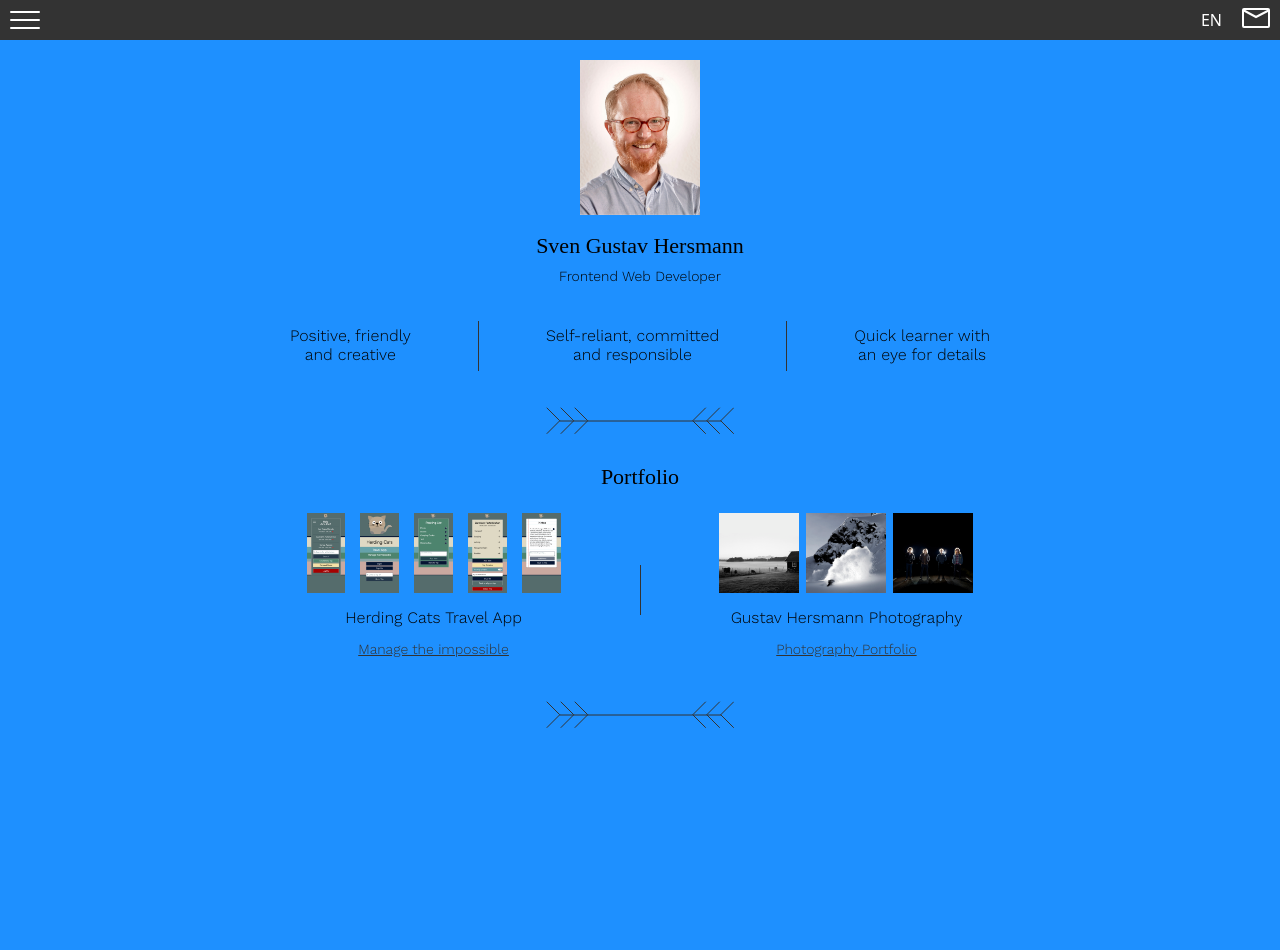
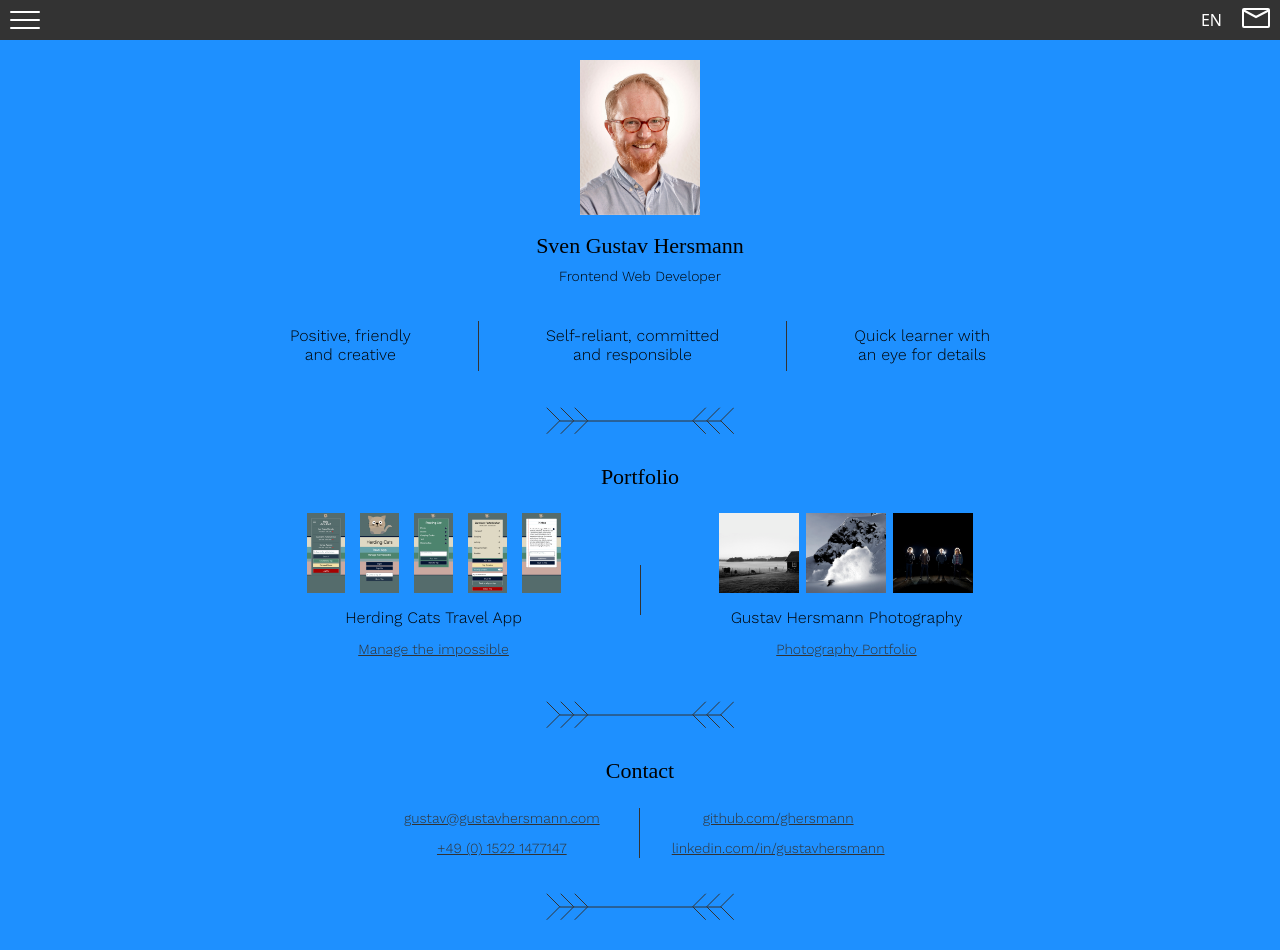
Before and after one commit to ghersmann/cv-v2, a Vue app: page / in a window 1280 px wide. Before the commit the page ends 800 px from the top, so only its background shows below. Built offline with nearby package versions, Linux system fonts and the light colour scheme; a web font is replaced by a local one.

Commit message:
Added contact information

```diff
--- a/src/assets/main.css
+++ b/src/assets/main.css
@@ -83,11 +83,16 @@ a {
   margin: 3rem auto;
 }
 
+ul {
+  list-style: none;
+}
+
 @media screen and (min-width: 600px) {
   html {
     background-color: hotpink;
   }
-  .pitch-grid-column {
+  .pitch-grid-column,
+  .contact-grid-column {
     display: flex;
     justify-content: space-around;
     align-items: center;
@@ -125,7 +130,8 @@ a {
     max-width: 70rem;
   }
 
-  .project-portfolio {
+  .project-portfolio,
+  .contact-component {
     margin: 0 auto;
     max-width: 80rem;
   }
--- /dev/null
+++ b/src/components/ContactComponent.vue
@@ -0,0 +1,47 @@
+<template>
+  <article class="contact-component">
+    <h1>Contact</h1>
+    <section class="contact-grid-column">
+      <ul class="contact-item">
+        <li><a href="mailto:gustav@gustavhersmann.com">gustav@gustavhersmann.com</a></li>
+        <li><a href="tel:+4915221477147">+49 (0) 1522 1477147</a></li>
+      </ul>
+      <div class="line"></div>
+      <ul class="contact-item">
+        <li><a href="https://github.com/ghersmann">github.com/ghersmann</a></li>
+        <li><a href="www.linkedin.com/in/gustavhersmann">linkedin.com/in/gustavhersmann</a></li>
+      </ul>
+    </section>
+    <img class="end-arrow" src="@/assets/img/ArrowHorizontal.svg" alt="Decorative Arrow" />
+  </article>
+</template>
+
+<script>
+export default {
+  name: 'ContactComponent'
+}
+</script>
+
+<style scoped>
+h1 {
+  text-align: center;
+  margin-bottom: 2rem;
+}
+
+a {
+  line-height: 3rem;
+}
+
+.contact-item {
+  width: 26rem;
+  margin: 0 auto;
+  padding: 0;
+  text-align: center;
+}
+
+.end-arrow {
+  display: block;
+  width: 188px;
+  margin: 3rem auto;
+}
+</style>
--- a/src/views/HomeView.vue
+++ b/src/views/HomeView.vue
@@ -5,6 +5,7 @@
   <main>
     <PhotoTitlePitch />
     <ProjectPortfolio />
+    <ContactComponent />
   </main>
 </template>
 
@@ -12,12 +13,14 @@
 import DarkStickyHeader from '@/components/DarkStickyHeader.vue'
 import PhotoTitlePitch from '@/components/PhotoTitlePitch.vue'
 import ProjectPortfolio from '@/components/ProjectPortfolio.vue'
+import ContactComponent from '@/components/ContactComponent.vue'
 
 export default {
   components: {
     DarkStickyHeader,
     PhotoTitlePitch,
-    ProjectPortfolio
+    ProjectPortfolio,
+    ContactComponent
   }
 }
 </script>
```
